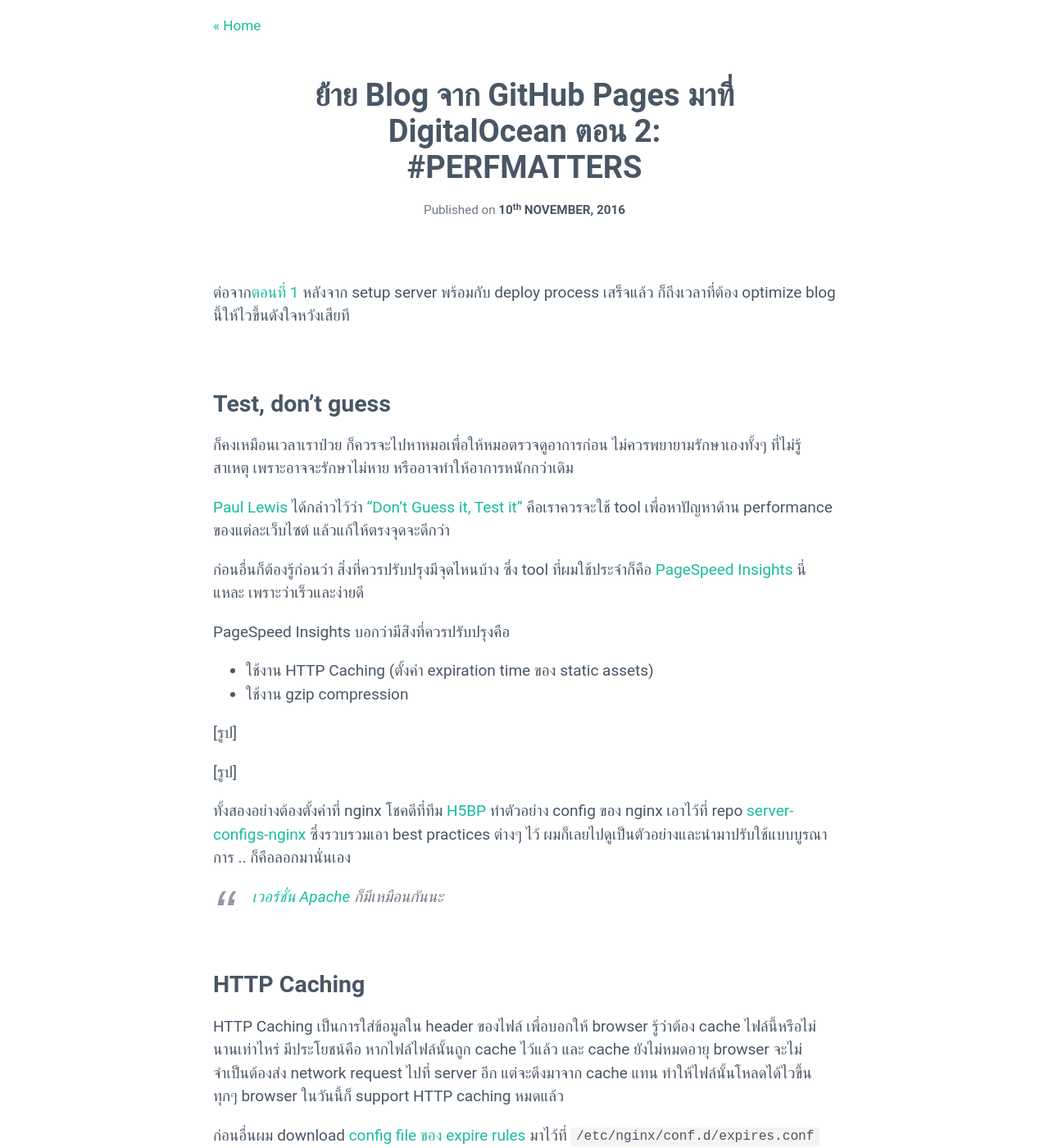
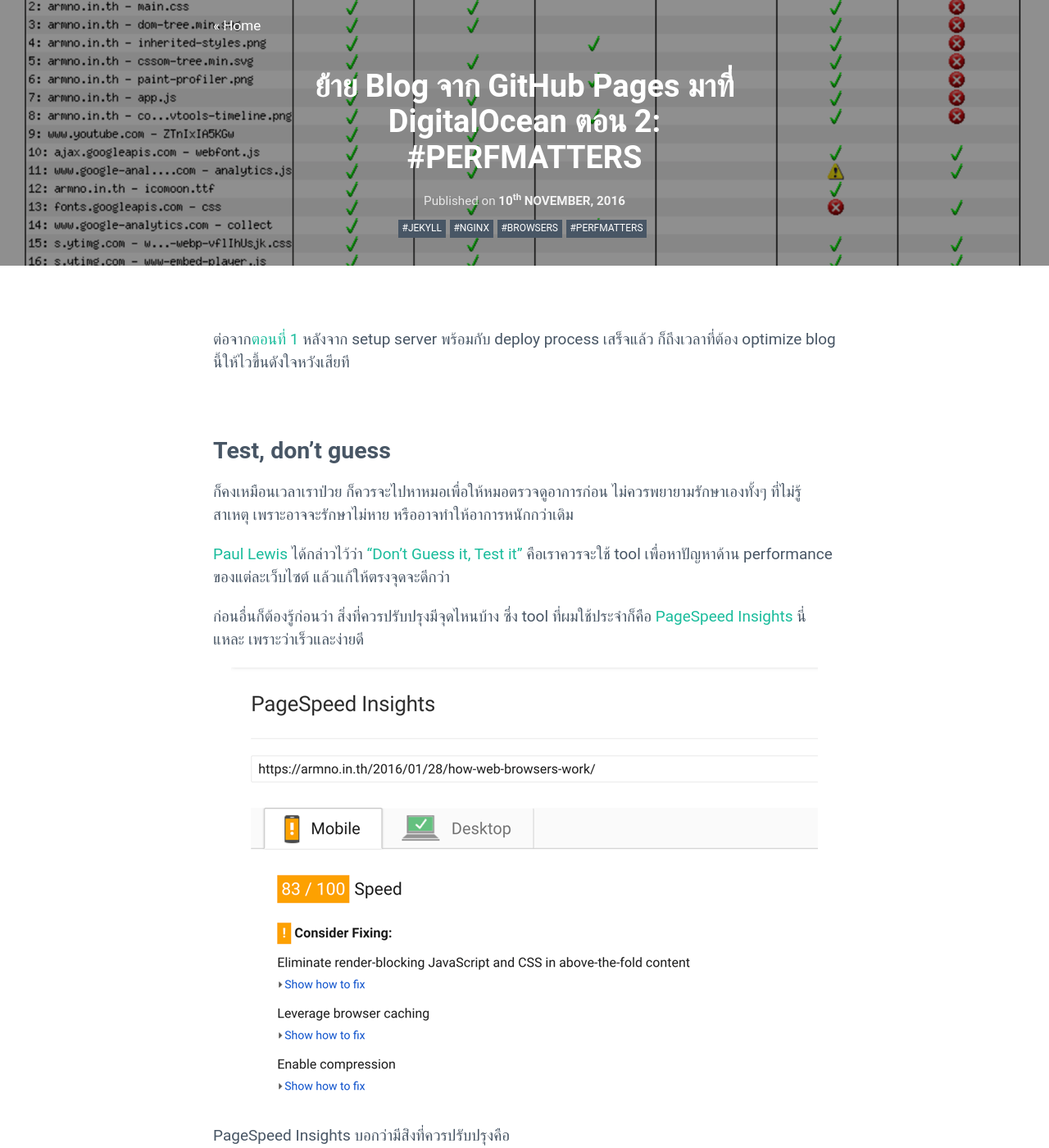
Before and after one commit to armno/armno.github.io, a Jekyll site: the page built from _posts/2016-11-10-optimize-performance-on-nginx-for-jekyll-blog.md, in a window 1280 px wide and 1400 px high. Shown: the whole window at 82% size. Built offline with Jekyll 4.4.1, drawn with Linux system fonts in a browser that asks for light colours; some web fonts are replaced; some of the changed text lies outside the part shown.

Commit message:
add images to the post. fill in front matter for the post.

```diff
--- a/_posts/2016-11-10-optimize-performance-on-nginx-for-jekyll-blog.md
+++ b/_posts/2016-11-10-optimize-performance-on-nginx-for-jekyll-blog.md
@@ -1,11 +1,11 @@
 ---
 layout: post
 title: "ย้าย Blog จาก GitHub Pages มาที่ DigitalOcean ตอน 2: #PERFMATTERS"
-description:
+description: "หลังจาก setup server พร้อมกับ deploy process เสร็จแล้ว ก็ถึงเวลาที่ต้อง optimize blog นี้ให้ไวขึ้น โพสต์นี้จะเกี่ยวกับการ config server nginx กับ jekyll เพื่อ performance ครับ"
 published: true
-cover-image:
-thumbnail:
-tags:
+cover-image: "/img/posts/move-from-github-to-digital-ocean-part-2/cover.png"
+thumbnail: "https://armno.in.th/img/posts/move-from-github-to-digital-ocean-part-2/thumbnail.png"
+tags: jekyll nginx browsers perfmatters
 ---
 
 ต่อจาก[ตอนที่ 1](https://armno.in.th/2016/11/08/moving-from-github-pages-to-digital-ocean/) หลังจาก setup server พร้อมกับ deploy process เสร็จแล้ว ก็ถึงเวลาที่ต้อง optimize blog นี้ให้ไวขึ้นดังใจหวังเสียที
@@ -18,14 +18,25 @@ tags:
 
 ก่อนอื่นก็ต้องรู้ก่อนว่า สิ่งที่ควรปรับปรุงมีจุดไหนบ้าง ซึ่ง tool ที่ผมใช้ประจำก็คือ [PageSpeed Insights](https://developers.google.com/speed/pagespeed/insights/) นี่แหละ เพราะว่าเร็วและง่ายดี
 
+<div class="text-center">
+  <img src="/img/posts/move-from-github-to-digital-ocean-part-2/pagespeed-summary.png"
+  srcset="/img/posts/move-from-github-to-digital-ocean-part-2/pagespeed-summary-2x.png 2x" alt="ผลจาก PageSpeed Insights ก่อน optimize">
+</div>
+
 PageSpeed Insights บอกว่ามีส่ิงที่ควรปรับปรุงคือ
 
 - ใช้งาน HTTP Caching (ตั้งค่า expiration time ของ static assets)
 - ใช้งาน gzip compression
 
-[รูป]
+<div class="text-center">
+  <img src="/img/posts/move-from-github-to-digital-ocean-part-2/pagespeed-browser-caching.png"
+  srcset="/img/posts/move-from-github-to-digital-ocean-part-2/pagespeed-browser-caching-2x.png 2x" alt="PageSpeed แนะนำว่า ควรใช้งาน HTTP Caching">
+</div>
 
-[รูป]
+<div class="text-center">
+  <img src="/img/posts/move-from-github-to-digital-ocean-part-2/pagespeed-gzip.png"
+  srcset="/img/posts/move-from-github-to-digital-ocean-part-2/pagespeed-gzip-2x.png 2x" alt="PageSpeed แนะนำว่า ควรใช้งาน GZIP compression">
+</div>
 
 ทั้งสองอย่างต้องตั้งค่าที่ nginx โชคดีที่ทีม [H5BP](https://github.com/h5bp/) ทำตัวอย่าง config ของ nginx เอาไว้ที่ repo [server-configs-nginx](https://github.com/h5bp/server-configs-nginx) ซึ่งรวบรวมเอา best practices ต่างๆ ไว้ ผมก็เลยไปดูเป็นตัวอย่างและนำมาปรับใช้แบบบูรณาการ .. ก็คือลอกมานั่นเอง
 
@@ -137,13 +148,24 @@ layout: compress
 
 PageSpeed Insights บอกว่ายังคงเหลือไฟล์ JavaScript อีกบางส่วนที่ควรจะปรับปรุงเรื่อง expiration time แต่ทั้งเนื่องด้วยไฟล์นั้นถูกดึงมาจาก remote server (Google Analytics, YouTube) ที่ไม่สามารถคุม expiration time ได้ ก็คงต้องปล่อยไว้แบบนั้นครับ ส่วนไฟล์อื่นๆ ที่โหลดมาจาก server ตัวเองก็ถูก optimize ได้หมด
 
+<div class="text-center">
+  <img src="/img/posts/move-from-github-to-digital-ocean-part-2/result-pagespeed.png"
+  srcset="/img/posts/move-from-github-to-digital-ocean-part-2/result-pagespeed-2x.png 2x" alt="ผลจาก PageSpeed Insights หลัง optimize">
+</div>
+
 สามารถเช็คได้โดยใช้ webpagetest.org ซึ่งจะแสดงข้อมูลได้ละเอียดกว่า
 
-[รูป]
+<div class="text-center">
+  <img src="/img/posts/move-from-github-to-digital-ocean-part-2/webpagetest-overview.png"
+  srcset="/img/posts/move-from-github-to-digital-ocean-part-2/webpagetest-overview-2x.png 2x" alt="ผลจาก PageSpeed Insights หลัง optimize">
+</div>
 
 ดูได้ว่า static assets แต่ละไฟล์ มีการใช้งาน HTTP caching และ GZIP ไว้ทั้งหมด
 
-[รูป content details]
+<div class="text-center">
+  <img src="/img/posts/move-from-github-to-digital-ocean-part-2/webpagetest-static-assets.png"
+  srcset="/img/posts/move-from-github-to-digital-ocean-part-2/webpagetest-static-assets-2x.png 2x" alt="ข้อมูลต่างๆ ของ static resources จาก webpagetest.org">
+</div>
 
 ## สรุป
 
```
Also changed, not shown: img/posts/move-from-github-to-digital-ocean-part-2/cover.png (added), img/posts/move-from-github-to-digital-ocean-part-2/pagespeed-browser-caching-2x.png (added), img/posts/move-from-github-to-digital-ocean-part-2/pagespeed-browser-caching.png (added), img/posts/move-from-github-to-digital-ocean-part-2/pagespeed-gzip-2x.png (added), img/posts/move-from-github-to-digital-ocean-part-2/pagespeed-gzip.png (added), img/posts/move-from-github-to-digital-ocean-part-2/pagespeed-summary-2x.png (added), img/posts/move-from-github-to-digital-ocean-part-2/pagespeed-summary.png (added), img/posts/move-from-github-to-digital-ocean-part-2/result-pagespeed-2x.png (added), img/posts/move-from-github-to-digital-ocean-part-2/result-pagespeed.png (added), img/posts/move-from-github-to-digital-ocean-part-2/thumbnail.png (added), img/posts/move-from-github-to-digital-ocean-part-2/webpagetest-overview-2x.png (added), img/posts/move-from-github-to-digital-ocean-part-2/webpagetest-overview.png (added), img/posts/move-from-github-to-digital-ocean-part-2/webpagetest-static-assets-2x.png (added), img/posts/move-from-github-to-digital-ocean-part-2/webpagetest-static-assets.png (added).
